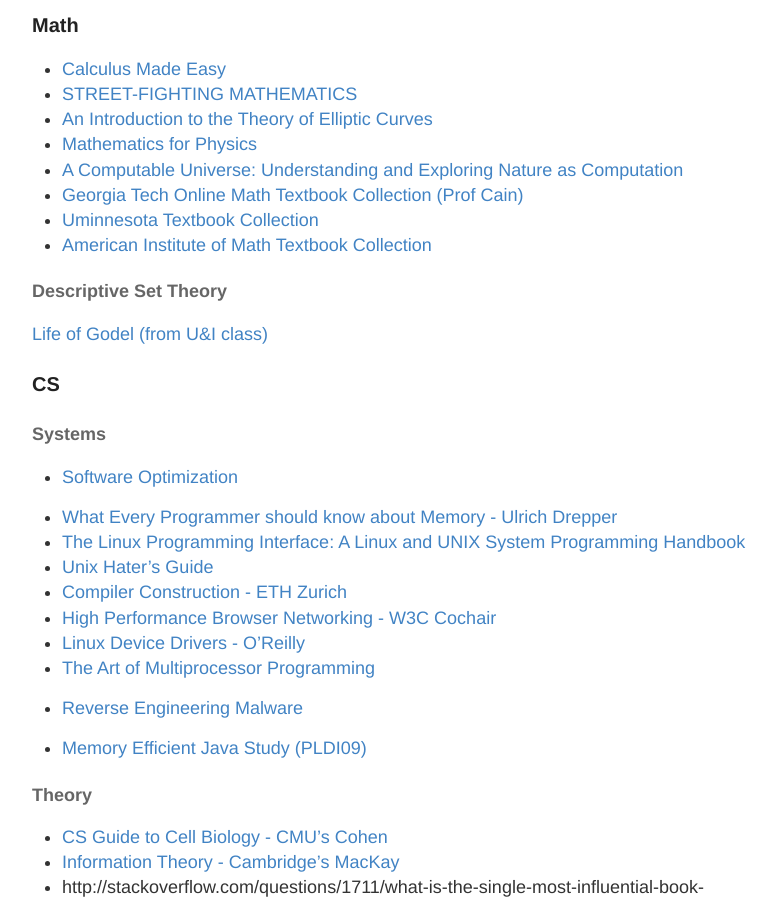
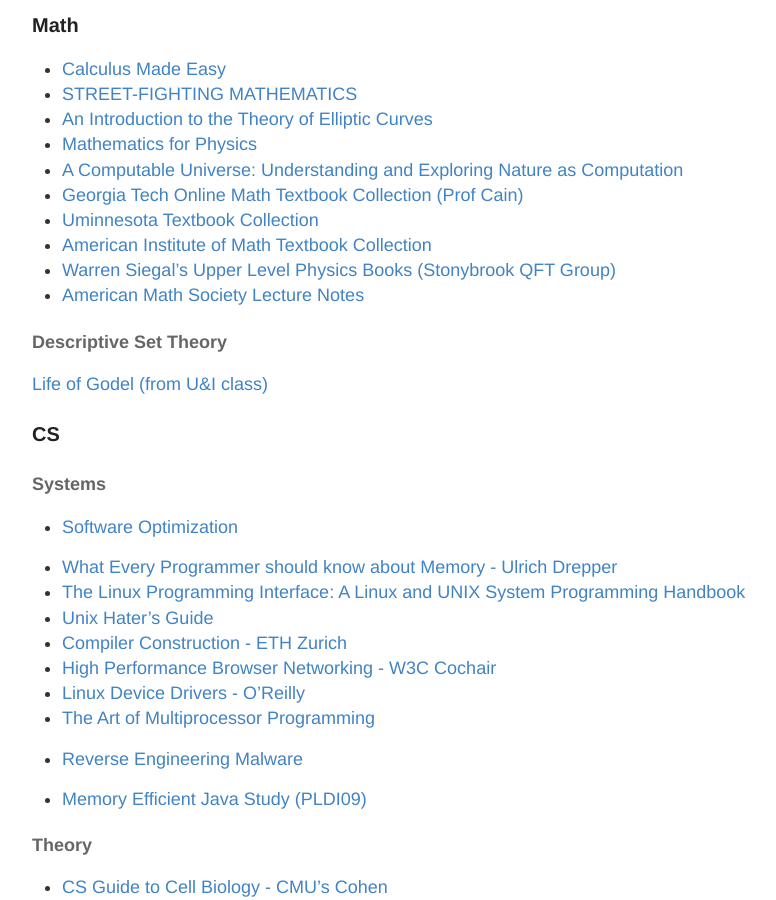
Before and after one commit to RONNCC/ronncc.github, a Jekyll site: the page built from _posts/2015-12-25-ReadingList.md, in a window 1280 px wide and 900 px high, scrolled down 2097 px. Shown: the whole window, without its empty margins (248-1024 px from the left). Built offline with Jekyll 4.4.1, drawn with Linux system fonts in a browser that asks for light colours; comment, search, counter and statistics services are not loaded.

Commit message:
Updated 2015-12-25-ReadingList.md

```diff
--- a/_posts/2015-12-25-ReadingList.md
+++ b/_posts/2015-12-25-ReadingList.md
@@ -101,6 +101,8 @@
 - [Georgia Tech Online Math Textbook Collection (Prof Cain)](http://people.math.gatech.edu/~cain/textbooks/onlinebooks.html)
 - [Uminnesota Textbook Collection](https://open.umn.edu/opentextbooks/)
 - [American Institute of Math Textbook Collection](https://aimath.org/textbooks/)
+- [Warren Siegal's Upper Level Physics Books (Stonybrook QFT Group)](http://insti.physics.sunysb.edu/~siegel/)
+- [American Math Society Lecture Notes](https://www.ams.org/open-math-notes)
 
 #### Descriptive Set Theory
 [Life of Godel (from U&I class) ](https://www.amazon.com/Logical-Dilemmas-Life-Work-G%C3%B6del/dp/1568812566)
```
